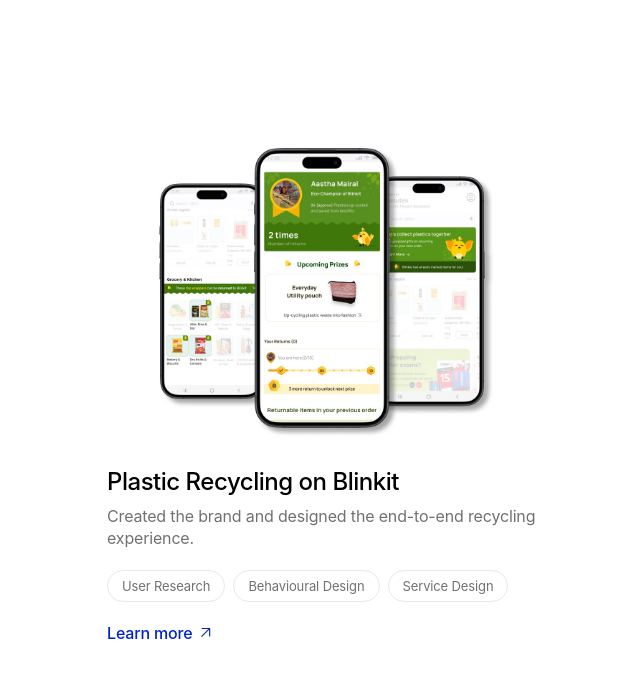
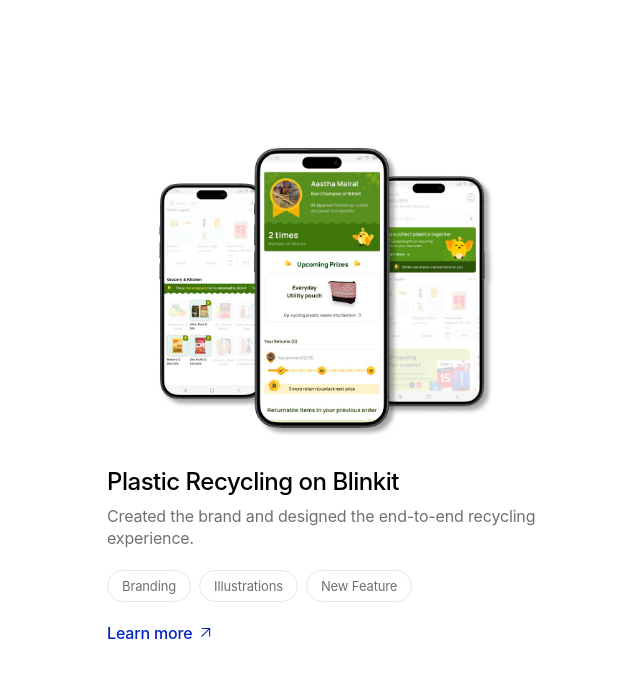
Before and after one commit to mridulgoyal-16/portfolio, a plain HTML site: page index.html in a window 1280 px wide. Shown: the part 3052-3729 px from the top of the page, without its empty margins (318-958 px from the left). Drawn offline with Linux system fonts and the light colour scheme; a web font is replaced by a local one.

Commit message:
Give the Blinkit case study its own chips
Branding / Illustrations / New Feature, in place of the placeholder
set it shared with the rest.

Co-Authored-By: Claude Opus 5 <noreply@anthropic.com>

```diff
--- a/index.html
+++ b/index.html
@@ -11,7 +11,7 @@
      lifetime, so a returning visitor can get new HTML with an old stylesheet
      and see a broken page. Changing the query makes it a new URL and forces a
      refetch. BUMP BOTH NUMBERS whenever you edit styles.css or script.js. -->
-<link rel="stylesheet" href="styles.css?v=157">
+<link rel="stylesheet" href="styles.css?v=158">
 </head>
 <!-- The card design is the site, so its class is set here rather than by
      script.js: added after load it would show a frame of another design
@@ -137,9 +137,9 @@
         <h3 class="case-title">Plastic Recycling on Blinkit</h3>
         <p class="case-deck">Created the brand and designed the end-to-end recycling experience.</p>
         <ul class="case-chips">
-          <li>User Research</li>
-          <li>Behavioural Design</li>
-          <li>Service Design</li>
+          <li>Branding</li>
+          <li>Illustrations</li>
+          <li>New Feature</li>
         </ul>
         <a class="case-more"
            href="https://medium.com/@mridul.goyal/introducing-a-plastic-recycling-initiative-on-blinkit-665776c1dacb"
@@ -256,6 +256,6 @@
 </section>
 </main>
 
-<script src="script.js?v=157"></script>
+<script src="script.js?v=158"></script>
 </body>
 </html>
```
